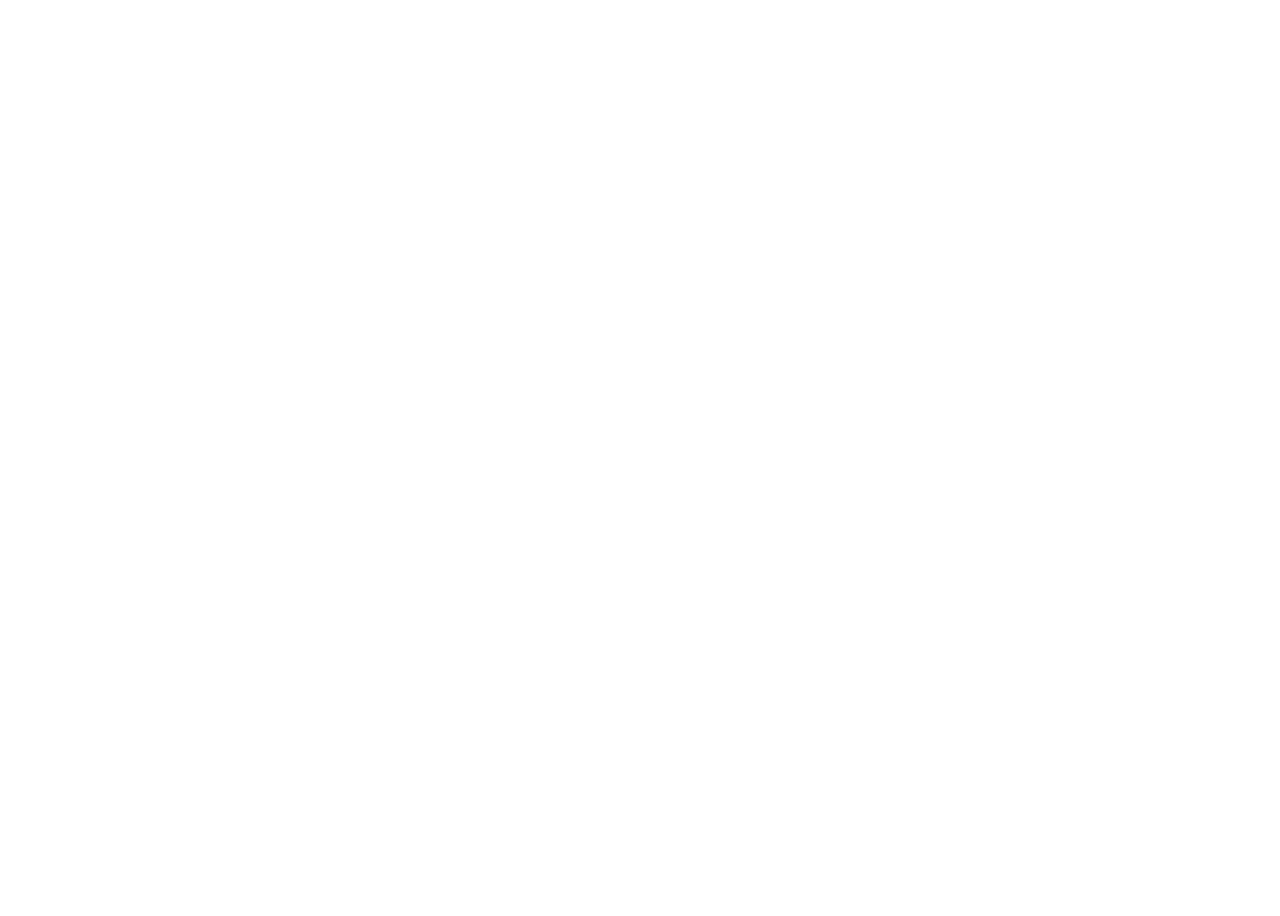
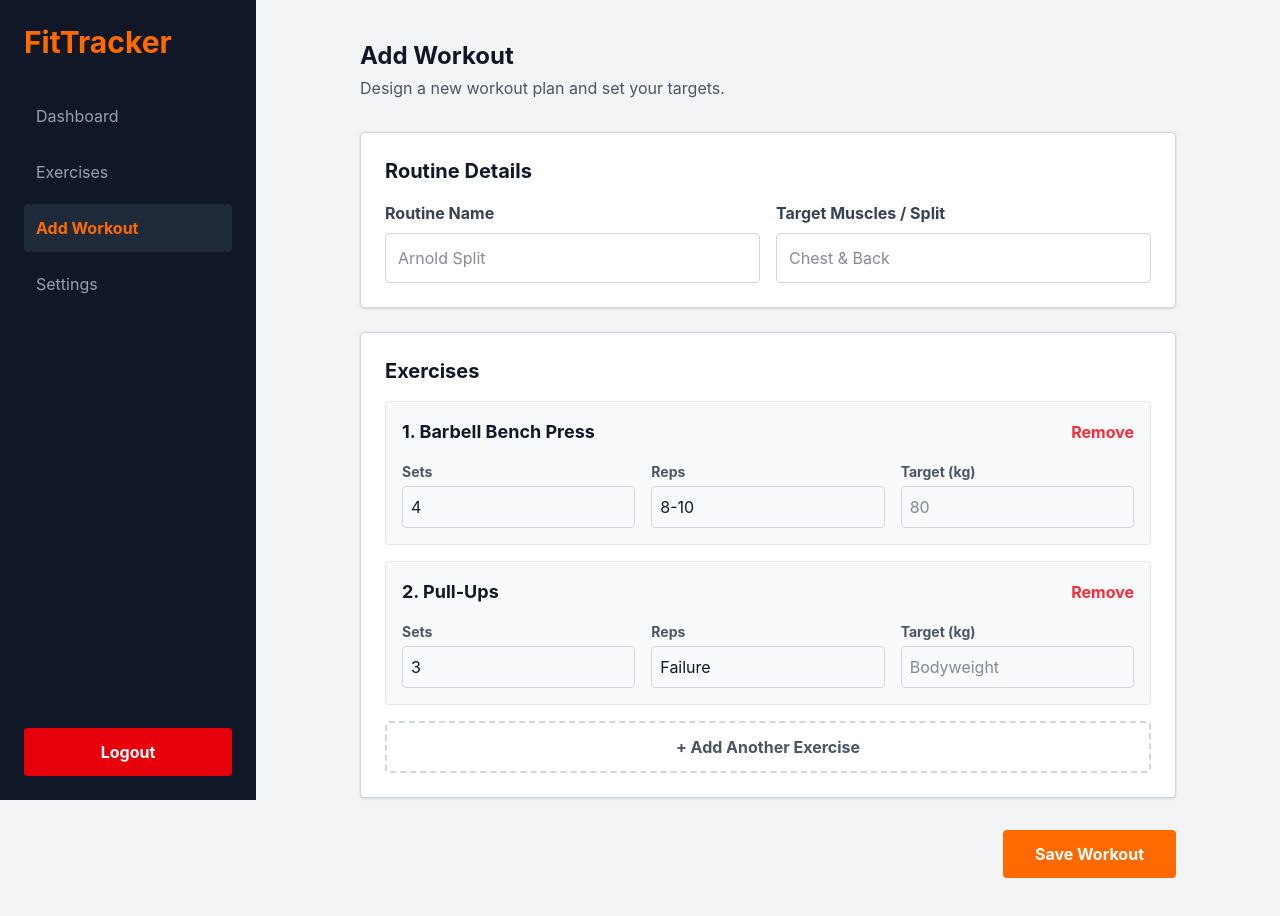
Before and after one commit to s-moazabdelghany-arch/UI-Project, a website: page frontend/pages/add-workout.html in a window 1280 px wide. Before the commit the page ends 800 px from the top, so only its background shows below. Drawn offline with Linux system fonts and the light colour scheme.

Commit message:
finished the Add workout Page

```diff
--- a/frontend/pages/add-workout.html
+++ b/frontend/pages/add-workout.html
@@ -6,7 +6,107 @@
     <link rel="stylesheet" href="../css/output.css">
     <title>Add & Log Workout | FitTracker</title>
 </head>
-<body>
+<body class="bg-gray-100 flex flex-col md:flex-row min-h-screen text-gray-900 font-sans">
+
+    <aside class="w-full md:w-64 bg-gray-900 flex flex-col justify-between md:h-screen md:sticky md:top-0">
+        <div class="p-6">
+            <h1 class="text-3xl font-bold text-orange-500 mb-8">FitTracker</h1>
+
+            <nav class="flex flex-col gap-2">
+                <a href="dashboard.html" class="p-3 text-gray-400 hover:text-white hover:bg-gray-800 rounded">Dashboard</a>
+                <a href="exercises.html" class="p-3 text-gray-400 hover:text-white hover:bg-gray-800 rounded">Exercises</a>
+                <a href="add-workout.html" class="p-3 bg-gray-800 text-orange-500 font-bold rounded">Add Workout</a>
+                <a href="settings.html" class="p-3 text-gray-400 hover:text-white hover:bg-gray-800 rounded">Settings</a>
+            </nav>
+        </div>
+
+        <div class="p-6">
+            <a href="login.html" class="block w-full p-3 text-center text-white bg-red-600 hover:bg-red-700 rounded font-bold">Logout</a>
+        </div>
+    </aside>
+
+    <main class="flex-1 p-6 md:p-10 w-full max-w-4xl mx-auto">
+
+        <div class="mb-8">
+            <h2 class="text-2xl font-bold">Add Workout</h2>
+            <p class="text-gray-600 mt-1">Design a new workout plan and set your targets.</p>
+        </div>
+
+        <form class="flex flex-col gap-6">
+            <div class="bg-white border border-gray-300 rounded p-6 shadow-sm">
+                <h3 class="text-xl font-bold mb-4">Routine Details</h3>
+                <div class="flex flex-col md:flex-row gap-4">
+                    <div class="flex-1">
+                        <label class="block font-bold text-gray-700 mb-2">Routine Name</label>
+                        <input type="text" placeholder="Arnold Split" class="w-full border border-gray-300 p-3 rounded">
+                    </div>
+                    <div class="flex-1">
+                        <label class="block font-bold text-gray-700 mb-2">Target Muscles / Split</label>
+                        <input type="text" placeholder="Chest & Back" class="w-full border border-gray-300 p-3 rounded">
+                    </div>
+                </div>
+            </div>
+
+            <div class="bg-white border border-gray-300 rounded p-6 shadow-sm">
+                <h3 class="text-xl font-bold mb-4">Exercises</h3>
+
+                <div class="flex flex-col gap-4">
+                    <div class="bg-gray-50 border border-gray-200 rounded p-4">
+                        <div class="flex justify-between items-center mb-4">
+                            <span class="font-bold text-lg">1. Barbell Bench Press</span>
+                            <button type="button" class="text-red-500 font-bold hover:underline">Remove</button>
+                        </div>
+                        <div class="flex flex-col md:flex-row gap-4">
+                            <div class="flex-1">
+                                <label class="block text-sm font-bold text-gray-600 mb-1">Sets</label>
+                                <input type="number" value="4" class="w-full border border-gray-300 p-2 rounded">
+                            </div>
+                            <div class="flex-1">
+                                <label class="block text-sm font-bold text-gray-600 mb-1">Reps</label>
+                                <input type="text" value="8-10" class="w-full border border-gray-300 p-2 rounded">
+                            </div>
+                            <div class="flex-1">
+                                <label class="block text-sm font-bold text-gray-600 mb-1">Target (kg)</label>
+                                <input type="number" placeholder="80" class="w-full border border-gray-300 p-2 rounded">
+                            </div>
+                        </div>
+                    </div>
+
+                    <div class="bg-gray-50 border border-gray-200 rounded p-4">
+                        <div class="flex justify-between items-center mb-4">
+                            <span class="font-bold text-lg">2. Pull-Ups</span>
+                            <button type="button" class="text-red-500 font-bold hover:underline">Remove</button>
+                        </div>
+                        <div class="flex flex-col md:flex-row gap-4">
+                            <div class="flex-1">
+                                <label class="block text-sm font-bold text-gray-600 mb-1">Sets</label>
+                                <input type="number" value="3" class="w-full border border-gray-300 p-2 rounded">
+                            </div>
+                            <div class="flex-1">
+                                <label class="block text-sm font-bold text-gray-600 mb-1">Reps</label>
+                                <input type="text" value="Failure" class="w-full border border-gray-300 p-2 rounded">
+                            </div>
+                            <div class="flex-1">
+                                <label class="block text-sm font-bold text-gray-600 mb-1">Target (kg)</label>
+                                <input type="number" placeholder="Bodyweight" class="w-full border border-gray-300 p-2 rounded">
+                            </div>
+                        </div>
+                    </div>
+                </div>
+
+                <button type="button" class="w-full mt-4 border-2 border-gray-300 border-dashed text-gray-600 font-bold py-3 rounded hover:border-orange-500 hover:text-orange-500 transition-colors">
+                    + Add Another Exercise
+                </button>
+            </div>
+
+            <div class="flex justify-end mt-2">
+                <button type="submit" class="bg-orange-500 text-white font-bold py-3 px-8 rounded hover:bg-orange-600 w-full md:w-auto">
+                    Save Workout
+                </button>
+            </div>
+        </form>
+
+    </main>
 
 </body>
 </html>
```
